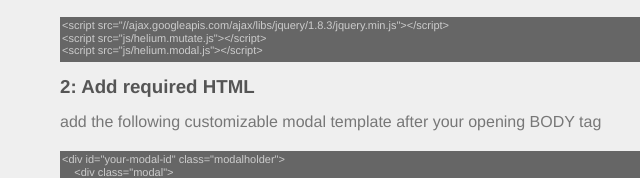
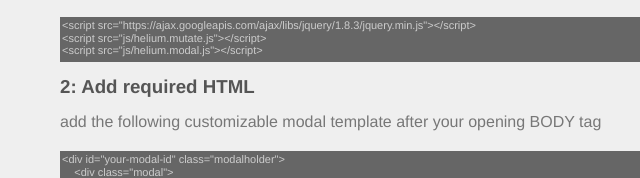
Before and after one commit to Runeform/helium-modal, a plain HTML site: page demo.html in a window 1280 px wide. Shown: the part 475-653 px from the top of the page, 0-640 px from the left. Drawn offline with nearby package versions, Linux system fonts and the light colour scheme.

Commit message:
https jquery

```diff
--- a/demo.html
+++ b/demo.html
@@ -115,7 +115,7 @@ a.selector{ font-size: 12px; color:#47b; text-decoration: none; font-weight: bol
     <p>include the following scripts as follows before the end of the BODY tag</p>
 <a href="" class="selector" title="">&#8595; select all</a>
 <textarea readonly name="" style="height:45px;">
-<script src="//ajax.googleapis.com/ajax/libs/jquery/1.8.3/jquery.min.js"></script>
+<script src="https://ajax.googleapis.com/ajax/libs/jquery/1.8.3/jquery.min.js"></script>
 <script src="js/helium.mutate.js"></script>
 <script src="js/helium.modal.js"></script></textarea>
     <h3>2: Add required HTML</h3>
@@ -237,7 +237,7 @@ $(function() {
   // end repeat ===================================================
 });
 </script></textarea>
-        <script src="//ajax.googleapis.com/ajax/libs/jquery/1.8.3/jquery.min.js"></script>
+        <script src="https://ajax.googleapis.com/ajax/libs/jquery/1.8.3/jquery.min.js"></script>
         <script>window.jQuery || document.write('<script src="js/vendor/jquery-1.8.3.min.js"><\/script>')</script>
         <script src="js/helium.mutate.js"></script>
         <script src="js/helium.modal.js"></script>
```
